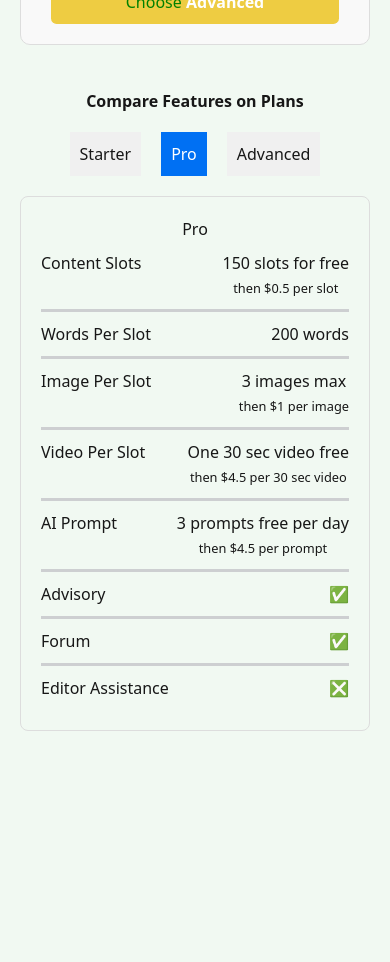
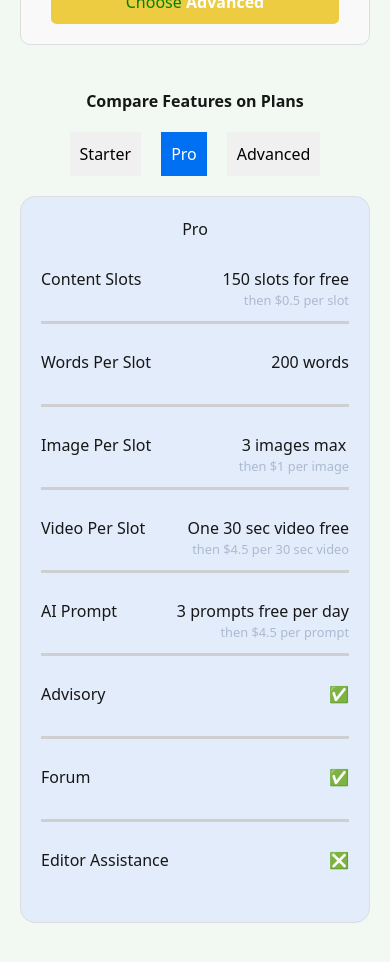
Before and after one commit to exiafuture/StarchMilk-MVP, a Next.js app: page /pricing-plans in a window 390 px wide. Shown: the part 1340-2302 px from the top of the page. Before the commit the page ends 2171 px from the top, so only its background shows below. Built offline with nearby package versions, Linux system fonts and the light colour scheme.

Commit message:
fk you asshole i am fine

```diff
--- a/app/pricing-plans/pricing.css
+++ b/app/pricing-plans/pricing.css
@@ -259,6 +259,7 @@
     padding: 10px;
     margin: 0 10px;
     border: none;
+    color: black;
     cursor: pointer;
     background-color: #f0f0f0;
     transition: background-color 0.3s ease;
@@ -272,13 +273,30 @@
   .plan-details {
     border: 1px solid #ddd;
     padding: 20px;
-    border-radius: 8px;
+    background-color: #e3ecfa;
+    border-radius: 15px;
+  }
+
+  .dark .plan-details {
+    background-color: #354394;
+    border-color: #404878;
+  }
+
+  .trait-value small {
+    color: #abbad1;
+    float: right;
+  }
+
+  .dark .trait-value small {
+    color: #a594ab;
   }
 
   .trait-row {
     display: flex;
     justify-content: space-between;
     padding: 10px 0;
+    height: 4em;
+    margin-top: 1rem;
   }
 
   .divider {
```
